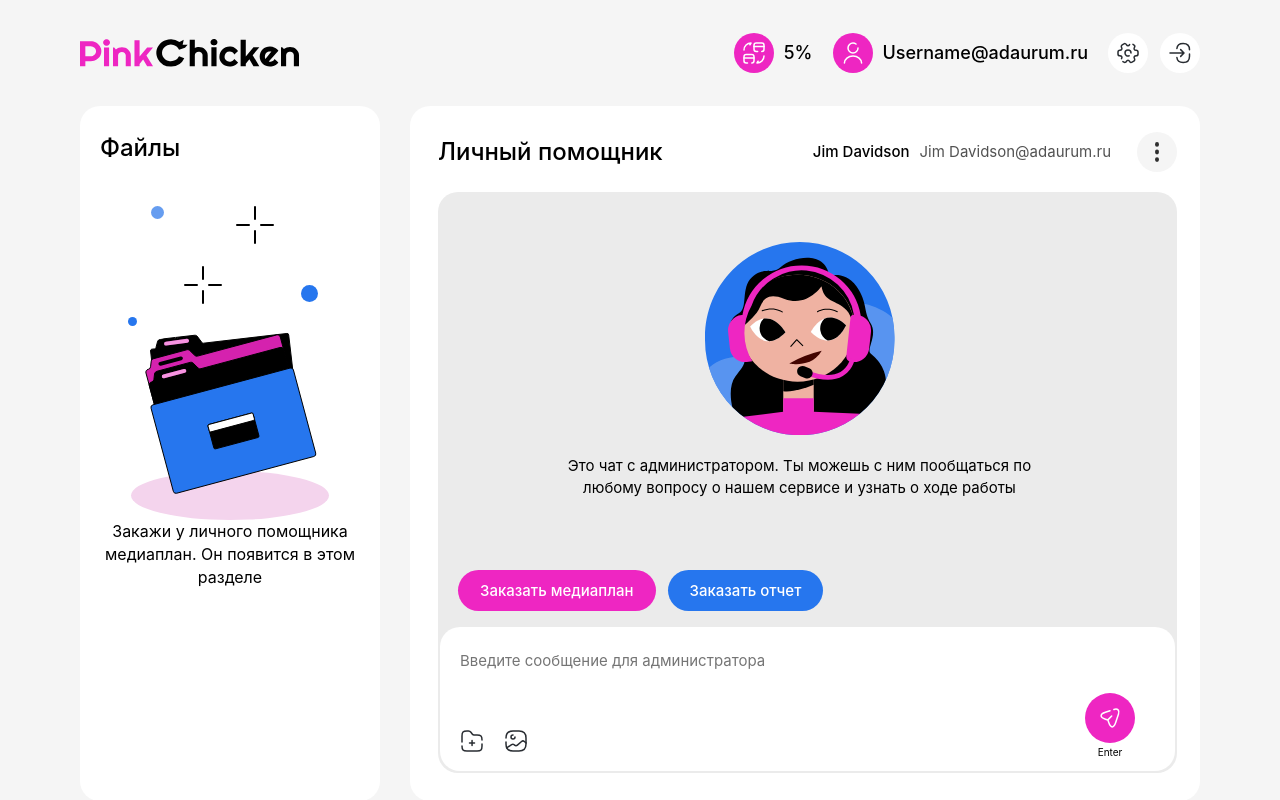
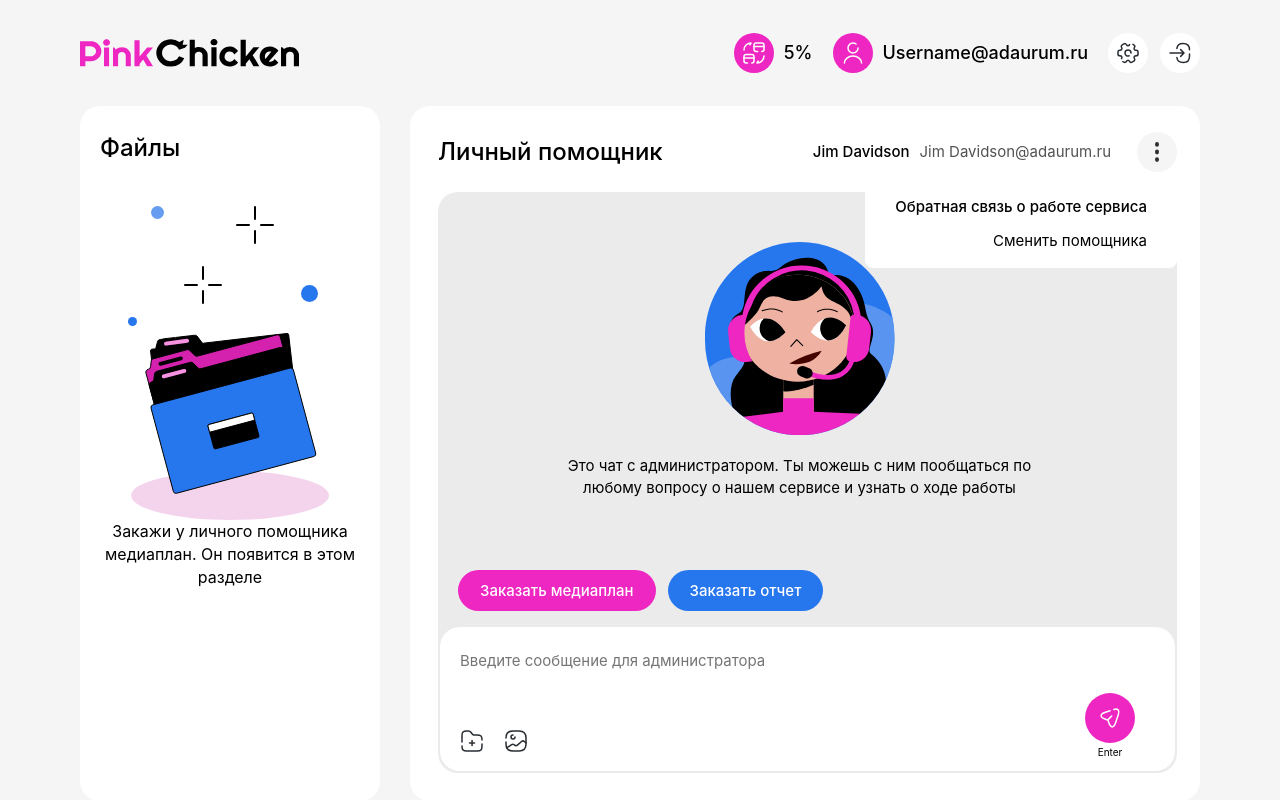
Before and after one commit to Eka-G/personal-assistant, a Vue app: page / in a window 1280 px wide. Both pictures are taken after a click on the button 1157 px from the left and 152 px from the top of the page. Shown: the top 800 px of the page. Built offline with nearby package versions, Linux system fonts and the light colour scheme.

Commit message:
add small menu to personal helper

```diff
--- a/src/components/PCPersonalHelper.vue
+++ b/src/components/PCPersonalHelper.vue
@@ -3,10 +3,18 @@
     <div class="personal-helper__header">
       <h2 class="personal-helper__title">Личный помощник</h2>
 
-      <div class="personal-helper__menu">
-        <button class="personal-helper__menu">
+      <div class="personal-helper__menu" ref="menuWrapper">
+        <button class="personal-helper__menu" @click="toggleMenu">
           <img src="@/assets/img/dots.svg" alt="меню" height="20px" />
         </button>
+        <ul v-show="isMenuVisible" class="personal-helper__menu-list">
+          <li class="personal-helper__menu-item">
+            <a href="#" @click="toggleMenu">Обратная связь о работе сервиса</a>
+          </li>
+          <li class="personal-helper__menu-item">
+            <a href="#" @click="toggleMenu">Сменить помощника</a>
+          </li>
+        </ul>
       </div>
 
       <div class="personal-helper__user">
@@ -45,12 +53,34 @@
 </template>
 
 <script setup>
+import { ref, onMounted, onUnmounted } from 'vue';
 import PCOrderButtons from '@/components/PCOrderButtons.vue';
 import PCChatInput from '@/components/PCChatInput.vue';
 import PCMessage from '@/components/PCMessage.vue';
 import { useChatStore } from '@/store/chat';
 
 const chatStore = useChatStore();
+
+const isMenuVisible = ref(false);
+const menuWrapper = ref(null);
+
+const toggleMenu = () => {
+  isMenuVisible.value = !isMenuVisible.value;
+};
+
+const handleClickOutside = (event) => {
+  if (isMenuVisible.value && menuWrapper.value && !menuWrapper.value.contains(event.target)) {
+    isMenuVisible.value = false;
+  }
+};
+
+onMounted(() => {
+  document.addEventListener('click', handleClickOutside);
+});
+
+onUnmounted(() => {
+  document.removeEventListener('click', handleClickOutside);
+});
 </script>
 
 <style lang="scss">
@@ -79,6 +109,7 @@ const chatStore = useChatStore();
   }
 
   &__menu {
+    position: relative;
     grid-area: menu;
     display: flex;
     justify-content: flex-end;
@@ -92,6 +123,22 @@ const chatStore = useChatStore();
       border-radius: 50%;
       background-color: var(--pc-c-secondary-background);
     }
+  }
+
+  &__menu-list {
+    position: absolute;
+    padding: 10px 20px;
+    width: max-content;
+    top: 48px;
+    right: 0;
+    text-align: right;
+    border-radius: 8px;
+    background-color: var(--pc-c-primary-background);
+  }
+
+  &__menu-item:not(:last-child) {
+    margin-bottom: 12px;
+    font-weight: 500;
   }
 
   &__user {
@@ -177,6 +224,11 @@ const chatStore = useChatStore();
       column-gap: 26px;
     }
 
+    &__menu-list {
+      position: absolute;
+      padding: 16px 30px;
+    }
+
     &__chat {
       padding: 0;
       border-radius: 20px;
```
